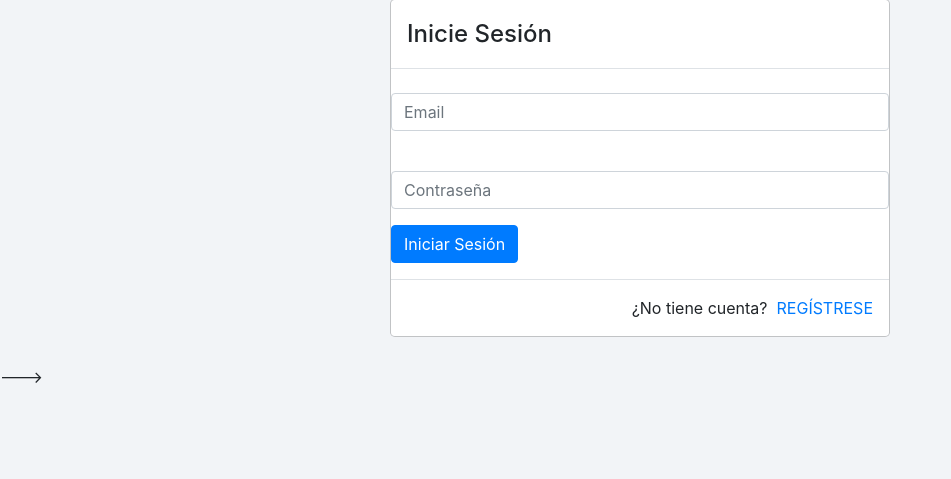
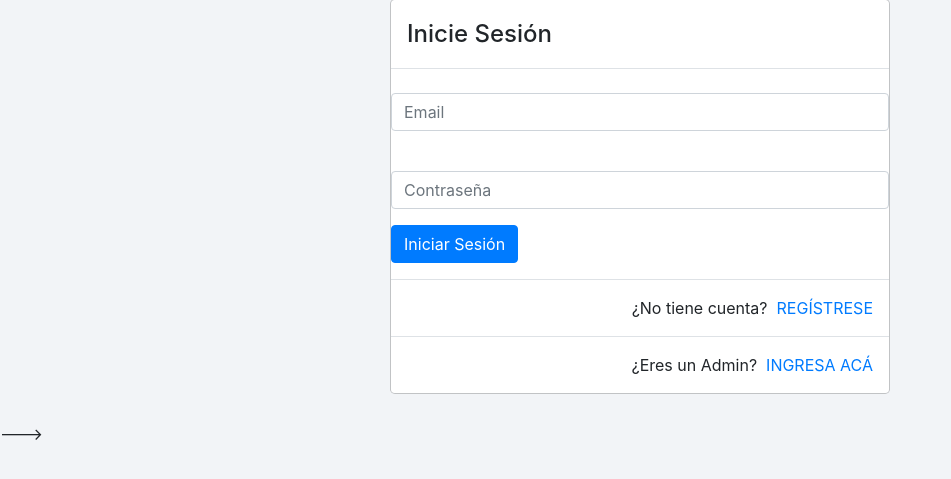
Before and after one commit to arial-10/ferme, a Django app: page /inicio-sesion/ in a window 1280 px wide. Shown: the part 159-638 px from the top of the page, without its empty margins (0-951 px from the left). Run offline with Django 3.2, Linux system fonts and the light colour scheme; some libraries are stand-ins or nearby versions; some web fonts are replaced.

Commit message:
boton de ingreso para los administradores

```diff
--- a/tienda/templates/tienda/inicio_sesion.html
+++ b/tienda/templates/tienda/inicio_sesion.html
@@ -56,6 +56,7 @@
                     </form>
                 </div>
                 <div class="modal-footer">¿No tiene cuenta? &nbsp; <a href="{% url 'registro_usuario' %}">REGÍSTRESE</a></div>
+                <div class="modal-footer">¿Eres un Admin? &nbsp; <a href="{% url 'inicio_sesion_admin' %}">INGRESA ACÁ</a></div>
 
             </div>
 
```
